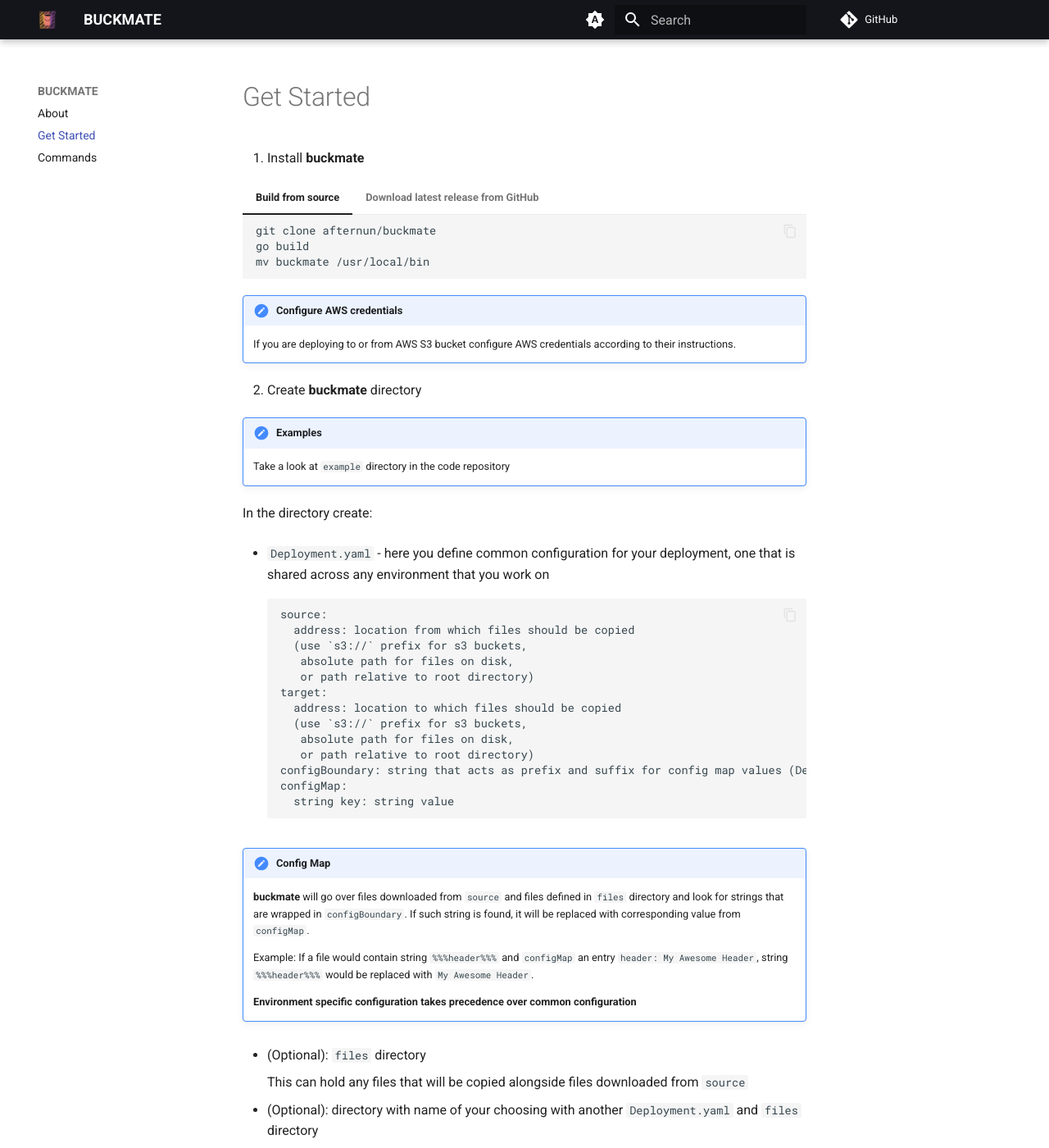
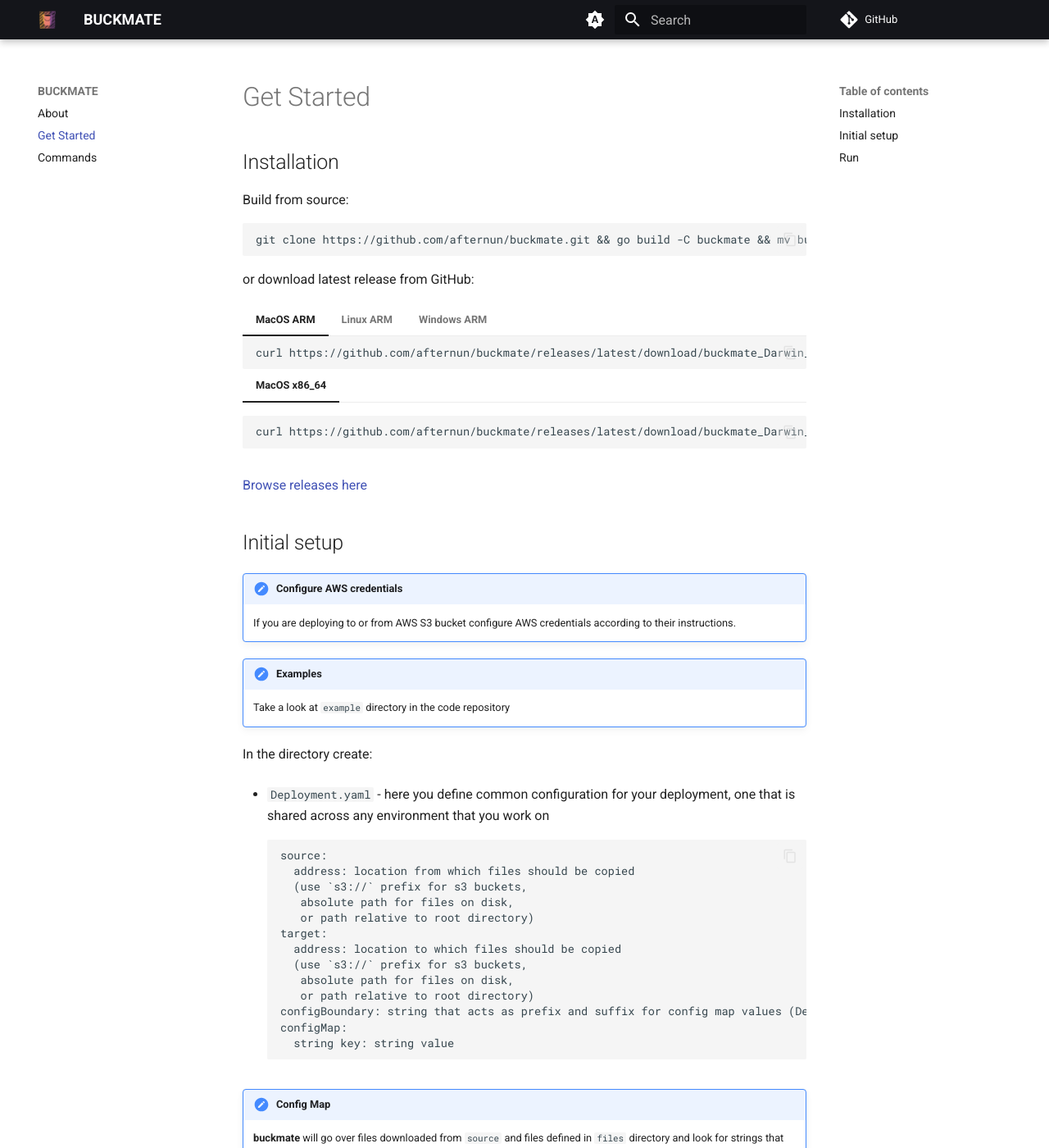
Before and after one commit to afternun/buckmate, an MkDocs documentation site: the page built from docs/docs/guide.md, in a window 1280 px wide and 1400 px high. Shown: the whole window at 82% size. Built offline with MkDocs 1.6.1 and Material for MkDocs 9.7.7, drawn with Linux system fonts in a browser that asks for light colours; comment, search, counter and statistics services are not loaded.

Commit message:
new instructions for installation

````diff
--- a/docs/docs/guide.md
+++ b/docs/docs/guide.md
@@ -1,25 +1,72 @@
-1. Install **buckmate**
+## Installation
 
-=== "Build from source"
+Build from source:
+
+```
+git clone https://github.com/afternun/buckmate.git && go build -C buckmate && mv buckmate/buckmate /usr/local/bin
+```
+
+or download latest release from GitHub:
+
+
+=== "MacOS ARM"
 
     ```
-    git clone afternun/buckmate
-    go build
-    mv buckmate /usr/local/bin
+    curl https://github.com/afternun/buckmate/releases/latest/download/buckmate_Darwin_arm64.tar.gz -LO && tar -xzvf buckmate_Darwin_arm64.tar.gz && mv buckmate /usr/local/bin
     ```
 
-=== "Download latest release from GitHub"
-
-    [Releases](https://github.com/afternun/buckmate/releases)
+    === "MacOS x86_64"
 
     ```
-    curl https://github.com/afternun/buckmate/releases/download/0.0.1/buckmate_0.0.1_darwin_amd64.tar.gz -LO && tar -xzvf buckmate_0.0.1_darwin_amd64.tar.gz && mv buckmate /usr/local/bin
+    curl https://github.com/afternun/buckmate/releases/latest/download/buckmate_Darwin_x86_64.tar.gz -LO && tar -xzvf buckmate_Darwin_x86_64.tar.gz && mv buckmate /usr/local/bin
     ```
+
+=== "Linux ARM"
+
+    ```
+    curl https://github.com/afternun/buckmate/releases/latest/download/buckmate_Linux_arm64.tar.gz -LO && tar -xzvf buckmate_Linux_arm64.tar.gz && mv buckmate /usr/local/bin
+    ```
+
+    === "Linux i386"
+
+    ```
+    curl https://github.com/afternun/buckmate/releases/latest/download/buckmate_Linux_i386.tar.gz -LO && tar -xzvf buckmate_Linux_i386.tar.gz && mv buckmate /usr/local/bin
+    ```
+
+    === "Linux x86_64"
+
+    ```
+    curl https://github.com/afternun/buckmate/releases/latest/download/buckmate_Linux_x86_64.tar.gz -LO && tar -xzvf buckmate_Linux_x86_64.tar.gz && mv buckmate /usr/local/bin
+    ```
+
+=== "Windows ARM"
+
+    ```
+    curl.exe https://github.com/afternun/buckmate/releases/latest/download/buckmate_Windows_arm64.tar.gz -LO
+    ```
+
+    === "Windows i386"
+
+    ```
+    curl.exe https://github.com/afternun/buckmate/releases/latest/download/buckmate_Windows_i386.tar.gz -LO
+    ```
+
+    === "Windows x86_64"
+
+    ```
+    curl.exe https://github.com/afternun/buckmate/releases/latest/download/buckmate_Windows_x86_64.tar.gz -LO
+    ```
+
+    Append directory containing above binary to PATH environment variable
+
+
+[Browse releases here](https://github.com/afternun/buckmate/releases)
+
+## Initial setup
+
 !!! note "Configure AWS credentials"
 
     If you are deploying to or from AWS S3 bucket configure AWS credentials according to their instructions.
-
-2. Create **buckmate** directory
 
 !!! note "Examples"
 
````
Also changed, not shown: other parts of docs/docs/guide.md (+1 -1 lines).
